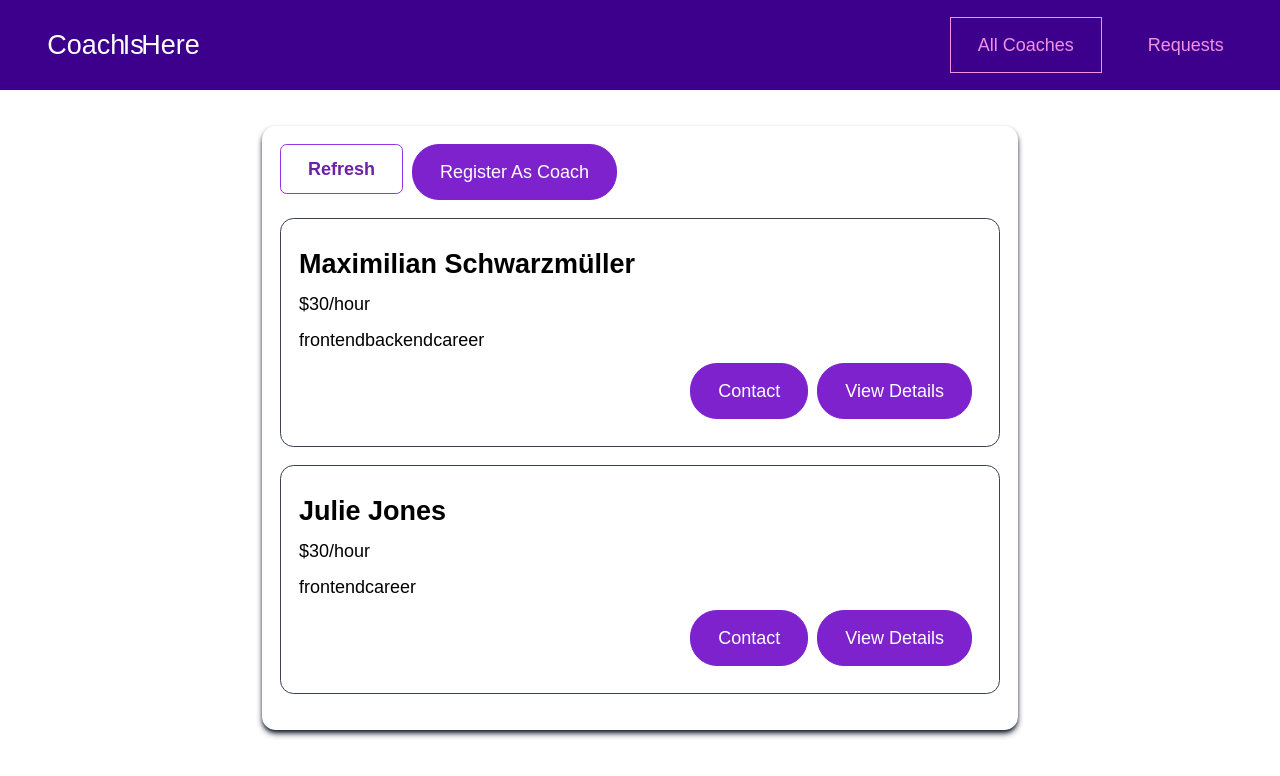
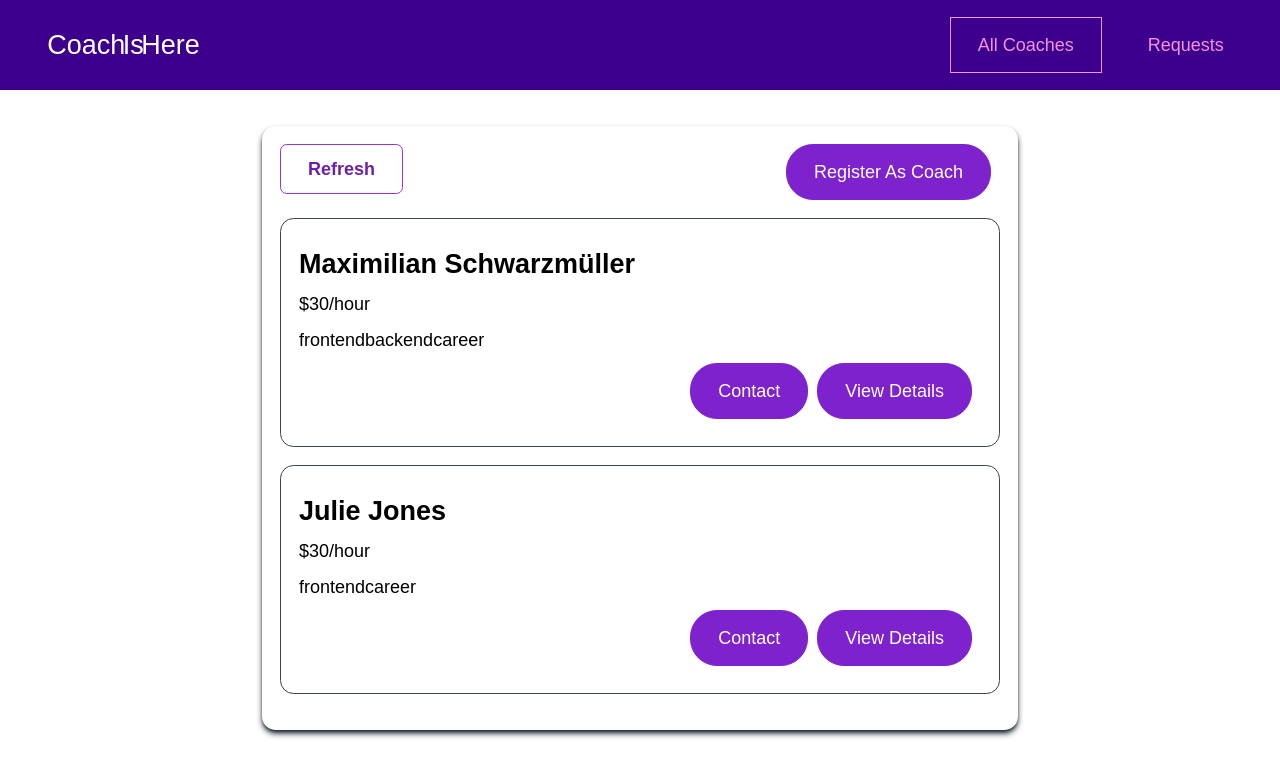
Before and after one commit to RajveerSaini0710/Coach-Is-Here, a Vue app: page /coaches in a window 1280 px wide. Shown: the top 776 px of the page. Built offline with nearby package versions, Linux system fonts and the light colour scheme; a web font is replaced by a local one.

Commit message:
feat: :lipstick: ui changed in coach list

```diff
--- a/src/pages/coaches/CoachesList.vue
+++ b/src/pages/coaches/CoachesList.vue
@@ -2,7 +2,7 @@
 	<section class="flex justify-center">
 		<BaseCard>
 			<div class="flex">
-				<BaseButton primeVueButton outlined label="Refresh"> </BaseButton>
+				<BaseButton primeVueButton outlined label="Refresh" class="flex-grow"> </BaseButton>
 				<BaseButton link to="/register">Register As Coach</BaseButton>
 			</div>
 			<ul v-if="hasCoaches">
```
